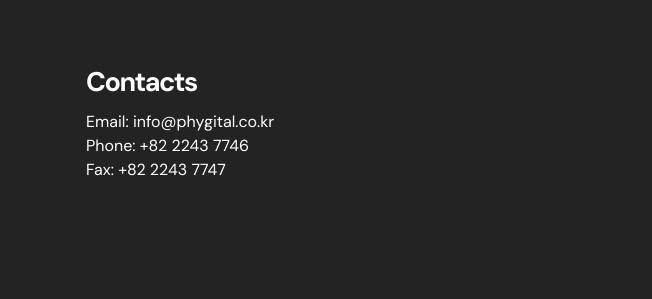
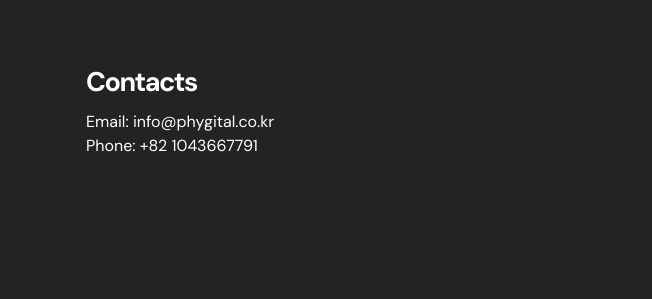
Before and after one commit to macoladik/phygital, a plain HTML site: page index.html in a window 1280 px wide. Shown: the part 1122-1421 px from the top of the page, 0-652 px from the left. Drawn offline with Linux system fonts and the light colour scheme.

Commit message:
Update index.html

```diff
--- a/index.html
+++ b/index.html
@@ -76,8 +76,7 @@
                 </h5>
                 <p class="mbr-text mbr-fonts-style mb-4 display-7">
                     Email: info@phygital.co.kr<br>
-                    Phone: +82 2243 7746<br>
-                    Fax: +82 2243 7747</p>
+                    Phone: +82 1043667791 </p>
             </div>
             <div class="col-12 col-md-3 mbr-fonts-style display-7">
 
```
